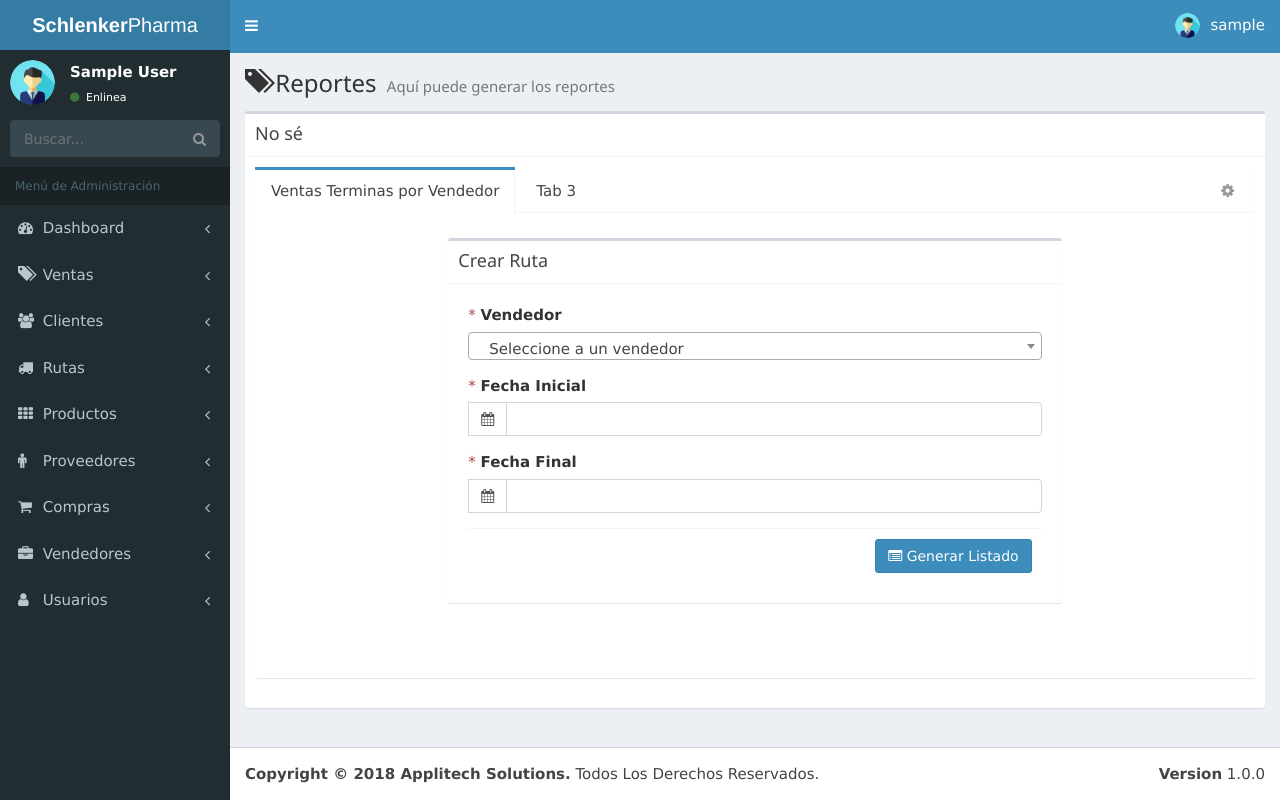
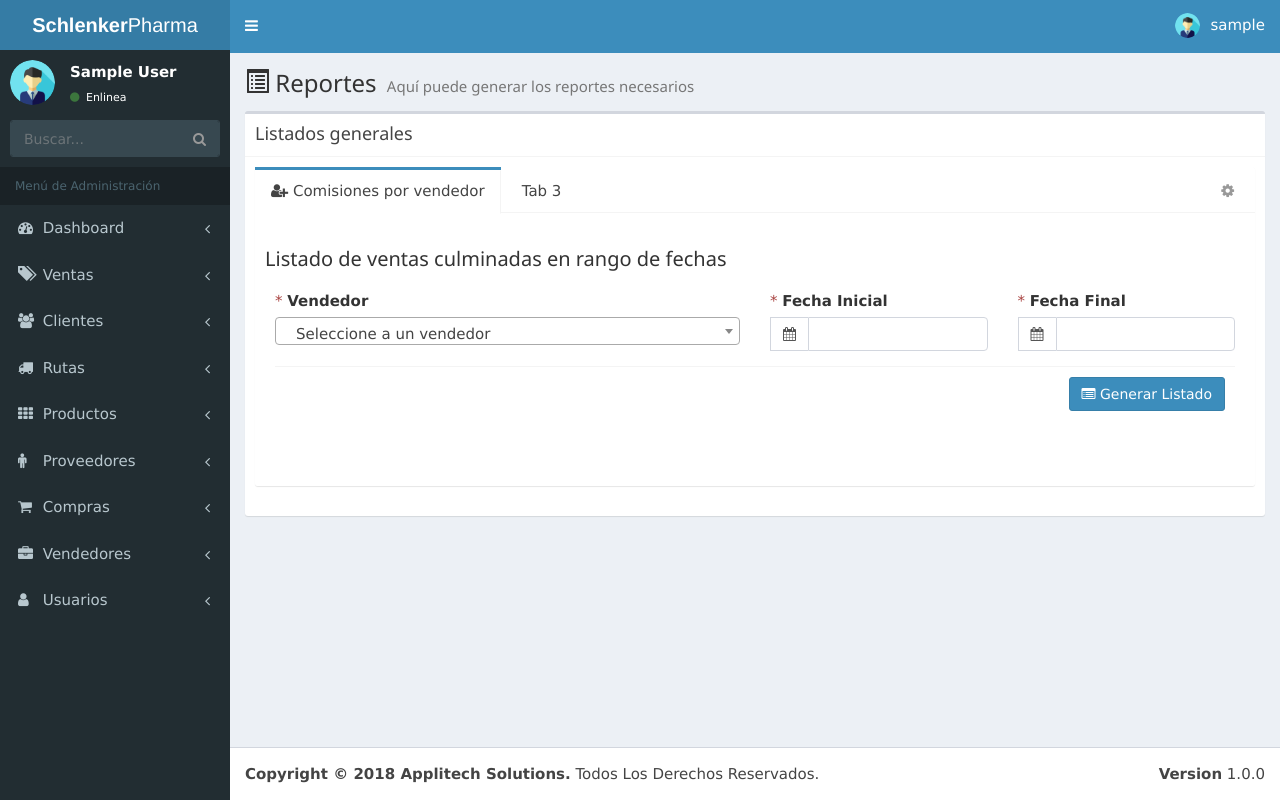
Before and after one commit to applitechsolutions/abejabee, a PHP site: page /report.php in a window 1280 px wide, after a click on "Comisiones por vendedor". Run offline with PHP 8.4, Linux system fonts and the light colour scheme; the visitor is signed in with stand-in values (Sample User, id 1); data that the repository does not hold is empty.

Commit message:
Dise;o reportes

```diff
--- a/js/ajax/reports-ajax.js
+++ b/js/ajax/reports-ajax.js
@@ -55,6 +55,10 @@ $(document).ready(function () {
     });
 
 });
+
+function Comisiones() {
+    $('#comisiones').click();
+}
 
 function listarDetallerpt2(idv) {
     $("#listadoDetalle2").html("");
--- a/report.php
+++ b/report.php
@@ -10,9 +10,9 @@ include_once 'funciones/bd_conexion.php';
     <!-- Content Header (Page header) -->
     <section class="content-header">
         <h1>
-            <i class="glyphicon glyphicon-tags"></i>
+            <i class="glyphicon glyphicon-list-alt"></i>
             Reportes
-            <small>Aquí puede generar los reportes</small>
+            <small>Aquí puede generar los reportes necesarios</small>
         </h1>
     </section>
 
@@ -21,7 +21,7 @@ include_once 'funciones/bd_conexion.php';
         <!-- Default box -->
         <div class="box box-default">
             <div class="box-header with-border">
-                <h3 class="box-title">No sé</h3>
+                <h3 class="box-title">Listados generales</h3>
             </div>
             <!-- /.box-header -->
             <div class="box-body">
@@ -30,8 +30,11 @@ include_once 'funciones/bd_conexion.php';
                         <div class="modal-dialog modal-lg">
                             <div class="modal-content">
                                 <div class="modal-header">
-                                    <button type="button" class="close" data-dismiss="modal" aria-label="Close"><span aria-hidden="true">&times;</span></button>
-                                    <h4 class="modal-title"><li class="glyphicon glyphicon-print"></li> Imprimir</h4>
+                                    <button type="button" class="close" data-dismiss="modal" aria-label="Close"><span
+                                            aria-hidden="true">&times;</span></button>
+                                    <h4 class="modal-title">
+                                        <li class="glyphicon glyphicon-print"></li> Imprimir
+                                    </h4>
                                 </div>
                                 <div class="modal-body">
                                     <div class="box box-info">
@@ -48,12 +51,13 @@ include_once 'funciones/bd_conexion.php';
                         </div>
                         <!-- /.modal-content -->
                     </div>
+
                     <div class="col-md-12">
                         <!-- Custom Tabs (Pulled to the right) -->
                         <div class="nav-tabs-custom">
                             <ul class="nav nav-tabs">
                                 <li>
-                                    <a href="#tab_1" data-toggle="tab">Ventas Terminas por Vendedor</a>
+                                    <a id="comisiones" href="#tab_1" data-toggle="tab"><i class="fa fa-user-plus"></i> Comisiones por vendedor</a>
                                 </li>
                                 <li>
                                     <a href="#tab_3" data-toggle="tab">Tab 3</a>
@@ -68,24 +72,25 @@ include_once 'funciones/bd_conexion.php';
                             <div class="tab-content">
                                 <div class="tab-pane" id="tab_1">
                                     <div class="row">
-                                    <div class="col-md-2">
-                                    </div>
-                                        <div class="col-md-8">
                                         <!-- Main content -->
                                         <section class="content">
                                             <!-- Default box -->
-                                                <div class="box">
-                                                    <div class="box-header with-border">
-                                                        <h3 class="box-title">Crear Ruta</h3>
-                                                    </div>
+
+                                            <h4 class="box-title">Listado de ventas culminadas en rango de
+                                                fechas</h4>
                                             <div class="box-body">
-                                                        <form role="form" id="form-SalesBySeller" name="form-SalesBySeller" method="post" action="BLL/rptSalesBySeller.php">
-                                                            <div class="box-body">
+                                                <form role="form" id="form-SalesBySeller" name="form-SalesBySeller"
+                                                    method="post" action="BLL/rptSalesBySeller.php">
+                                                    <div class="row">
+                                                        <div class="col-md-6">
                                                             <div class="form-group">
                                                                 <span class="text-danger text-uppercase">*</span>
                                                                 <label>Vendedor</label>
-                                                                    <select id="sellerReporte" name="sellerReporte" class="form-control select2" style="width: 100%;">
-                                                                    <option value="" disabled selected>Seleccione a un vendedor</option>
+                                                                <select id="sellerReporte" name="sellerReporte" class="form-control select2"
+                                                                    style="width: 100%;">
+                                                                    <option value="" disabled selected>Seleccione a
+                                                                        un
+                                                                        vendedor</option>
                                                                     <?php
                                                                         try {
                                                                         $sql = "SELECT * FROM seller";
@@ -102,6 +107,8 @@ include_once 'funciones/bd_conexion.php';
                                                                     ?>
                                                                 </select>
                                                             </div>
+                                                        </div>
+                                                        <div class="col-md-3">
                                                             <div class="form-group">
                                                                 <span class="text-danger text-uppercase">*</span>
                                                                 <label>Fecha Inicial</label>
@@ -109,9 +116,12 @@ include_once 'funciones/bd_conexion.php';
                                                                     <div class="input-group-addon">
                                                                         <i class="fa fa-calendar"></i>
                                                                     </div>
-                                                                    <input type="text" class="form-control pull-right datepicker" id="datepicker" name="dateSrpt2">
+                                                                    <input type="text" class="form-control pull-right datepicker"
+                                                                        id="datepicker" name="dateSrpt2">
                                                                 </div>
                                                             </div>
+                                                        </div>
+                                                        <div class="col-md-3">
                                                             <div class="form-group">
                                                                 <span class="text-danger text-uppercase">*</span>
                                                                 <label>Fecha Final</label>
@@ -119,32 +129,36 @@ include_once 'funciones/bd_conexion.php';
                                                                     <div class="input-group-addon">
                                                                         <i class="fa fa-calendar"></i>
                                                                     </div>
-                                                                    <input type="text" class="form-control pull-right datepicker" id="datepicker2" name="dateErpt2">
+                                                                    <input type="text" class="form-control pull-right datepicker"
+                                                                        id="datepicker2" name="dateErpt2">
+                                                                </div>
+                                                            </div>
                                                         </div>
                                                     </div>
                                                     <!-- /.box-body -->
                                                     <div class="box-footer">
                                                         <button type="submit" class="btn btn-primary pull-right" id="rpt1">
-                                                                    <i class="fa fa-list-alt" aria-hidden="true"></i> Generar Listado</button>
+                                                            <i class="fa fa-list-alt" aria-hidden="true"></i>
+                                                            Generar Listado</button>
                                                     </div>
+                                                    <!-- TABLA DEL LISTADO DE REPORTES -->
+                                                    <div id="listadoReporte2" class="modal-body">
                                                     </div>
+                                                    <!-- TABLA DEL LISTADO DE REPORTES -->
                                                 </form>
                                             </div>
                                             <!-- /.box-body -->
-                                                </div>
                                             <!-- /.box -->
                                         </section>
                                         <!-- /.content -->
                                     </div>
                                 </div>
-                                <!-- TABLA DEL LISTADO DE REPORTES -->
-                                    <div id="listadoReporte2" class="modal-body">
-
-                                    </div>
-                                <!-- TABLA DEL LISTADO DE REPORTES -->
-                                </div>
                                 <!-- /.tab-pane -->
                                 <div class="tab-pane" id="tab_2">
+                                    <div class="row">
+                                            <a onclick="Comisiones()" data-toggle="tab" class="btn btn-flat pull-right text-bold">
+                                                    <i class="glyphicon glyphicon-forward"></i> Regresar al listado anterior...</a>
+                                    </div>
                                     <div id="listadoDetalle2" class="modal-body">
 
                                     </div>
```
Lines whose indentation alone changed are shown as unchanged.
